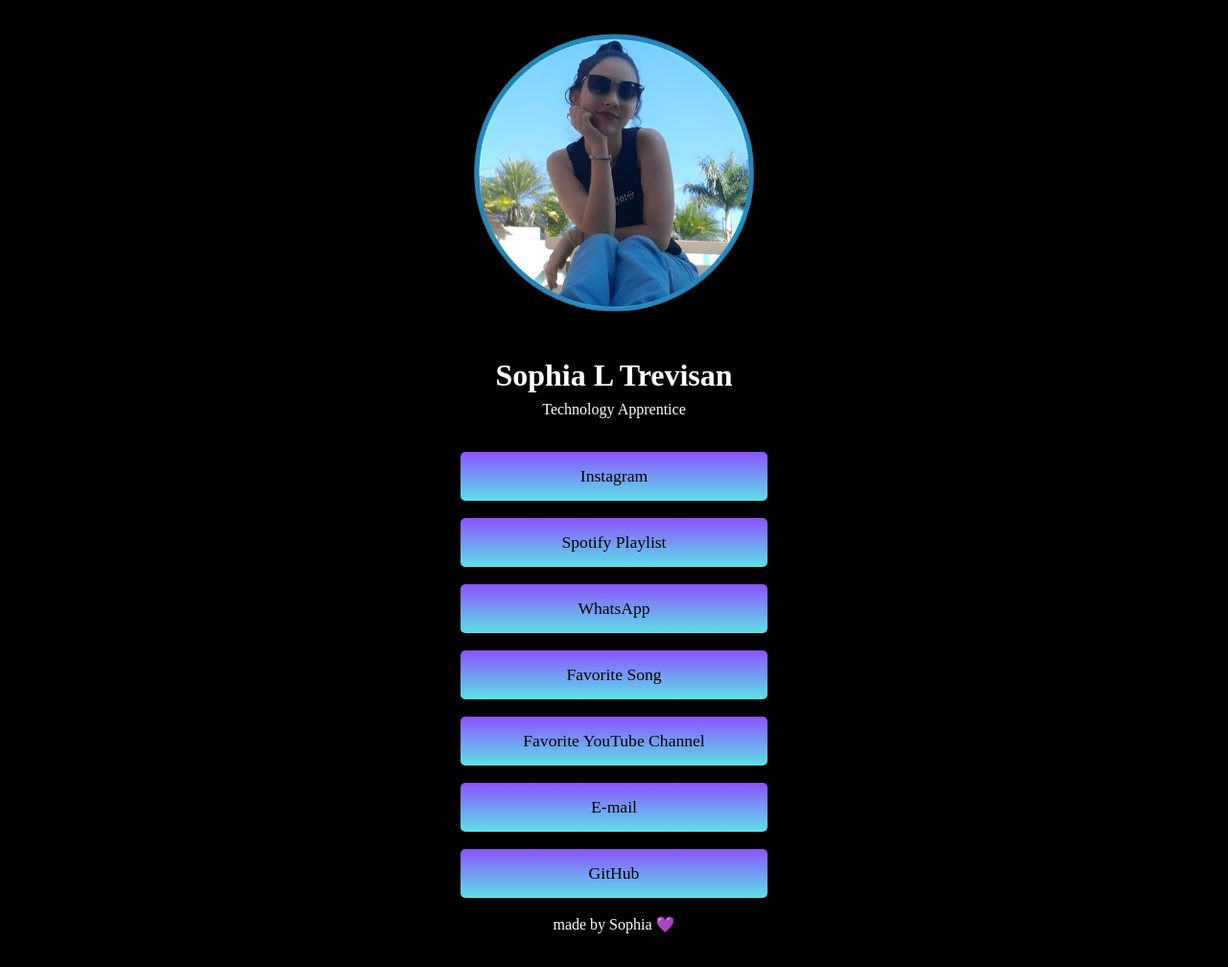
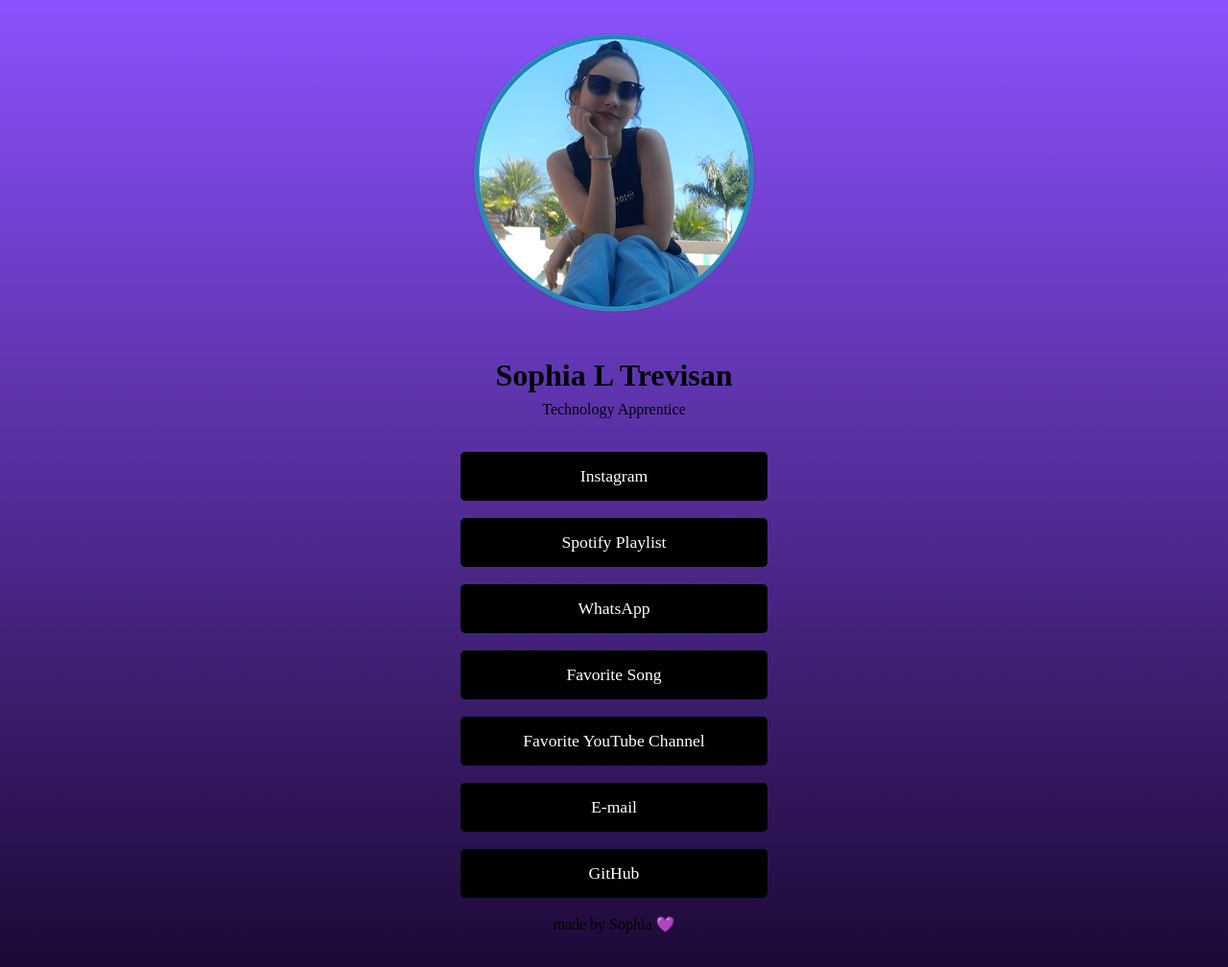
Before and after one commit to SophiaLima27/about-me, a plain HTML site: page index.html in a window 1280 px wide. Shown: the whole page at 96% size. Drawn offline with Linux system fonts and the light colour scheme.

Commit message:
Add files via upload

```diff
--- a/index.html
+++ b/index.html
@@ -5,7 +5,7 @@
     <meta charset="UTF-8">
     <meta http-equiv="X-UA-Compatible" content="IE=edge">
     <meta name="viewport" content="width=device-width, initial-scale=1.0">
-    <title>Document</title>
+    <title>Sophia's Link</title>
     <link rel="icon" type="Image/x-icon" href="images/icon/S.jpg">
     <link rel="stylesheet" href="style.css">
 </head>
--- a/style.css
+++ b/style.css
@@ -3,9 +3,19 @@
 padding: 0;
 }
 
+@keyframes drowning {
+    from {background-position: 0 0;}
+    to {background-position: 100% 100%;}
+}
+@keyframes efeitinho {
+    from {color: #8c52ff;}
+    to {color:aqua}
+}
 
 body{
-    background-color: black;
+    background-image: linear-gradient(to top, #110121 0%,#8c52ff 37%, aqua 67%, #112121);
+    background-size: 300% 300%;
+    animation: drowning 7s infinite alternate;
 }
 
 
@@ -16,11 +26,14 @@ img{ width: 320px ;
 h1{
     margin-top: 29px;
     margin-bottom: 8px;
-    color: white
+    color: rgb(0, 0, 0);
 }
 
+i{
+    width: 25px;
+}
 p{
-    color: white
+    color: rgb(0, 0, 0)
 }
 
 ul{
@@ -34,20 +47,22 @@ li{
 }
 
 a {
-    background-image:linear-gradient(#8c52ff, #5ce1e6);
-    color: black;
+    background-color: black;
+    color: rgb(255, 255, 255);
     padding: 15px;
     text-decoration: none;
     display: block;
     border-radius: 5px;
+    font-family:serif;
 }
 
 a:hover {
     background-image: linear-gradient(#a6a6a6, #ffffff);
+    color: black;
 }
 
 footer{
-    color: white
+    color: rgb(0, 0, 0)
 }
 
 
```
